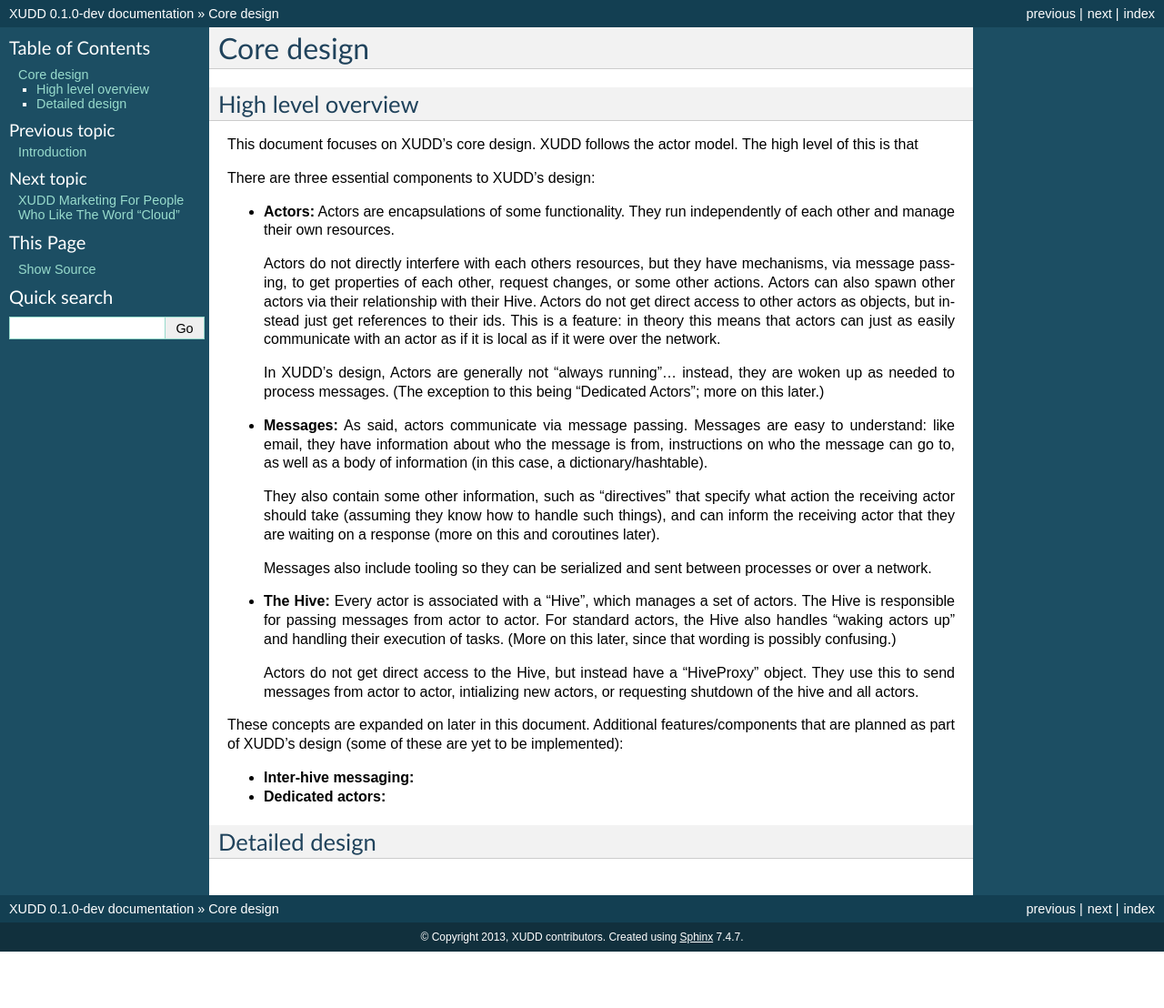
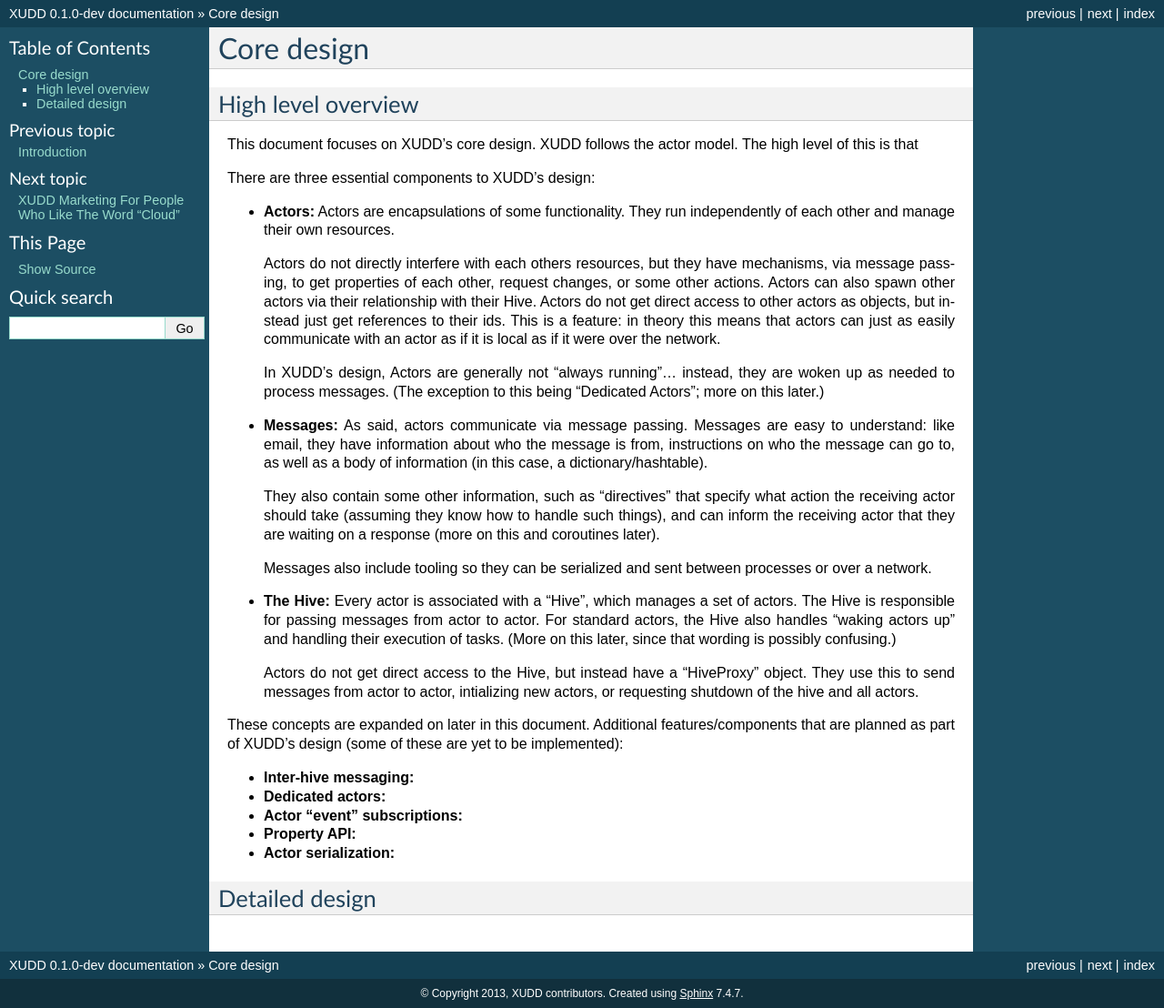
Before and after one commit to xudd/xudd, a Sphinx documentation site: the page built from docs/source/core.rst, in a window 1280 px wide. Shown: the whole page at 91% size. Built offline with Sphinx 7.4.7, drawn with Linux system fonts in a browser that asks for light colours; before the commit the page ends 1046 px from its top, so only the background shows below that.

Commit message:
Some more "future features"

```diff
--- a/docs/source/core.rst
+++ b/docs/source/core.rst
@@ -59,8 +59,9 @@
 
 - **Inter-hive messaging:**
 - **Dedicated actors:**
-
-
+- **Actor "event" subscriptions:**
+- **Property API:**
+- **Actor serialization:**
 
 Detailed design
 ===============
```
